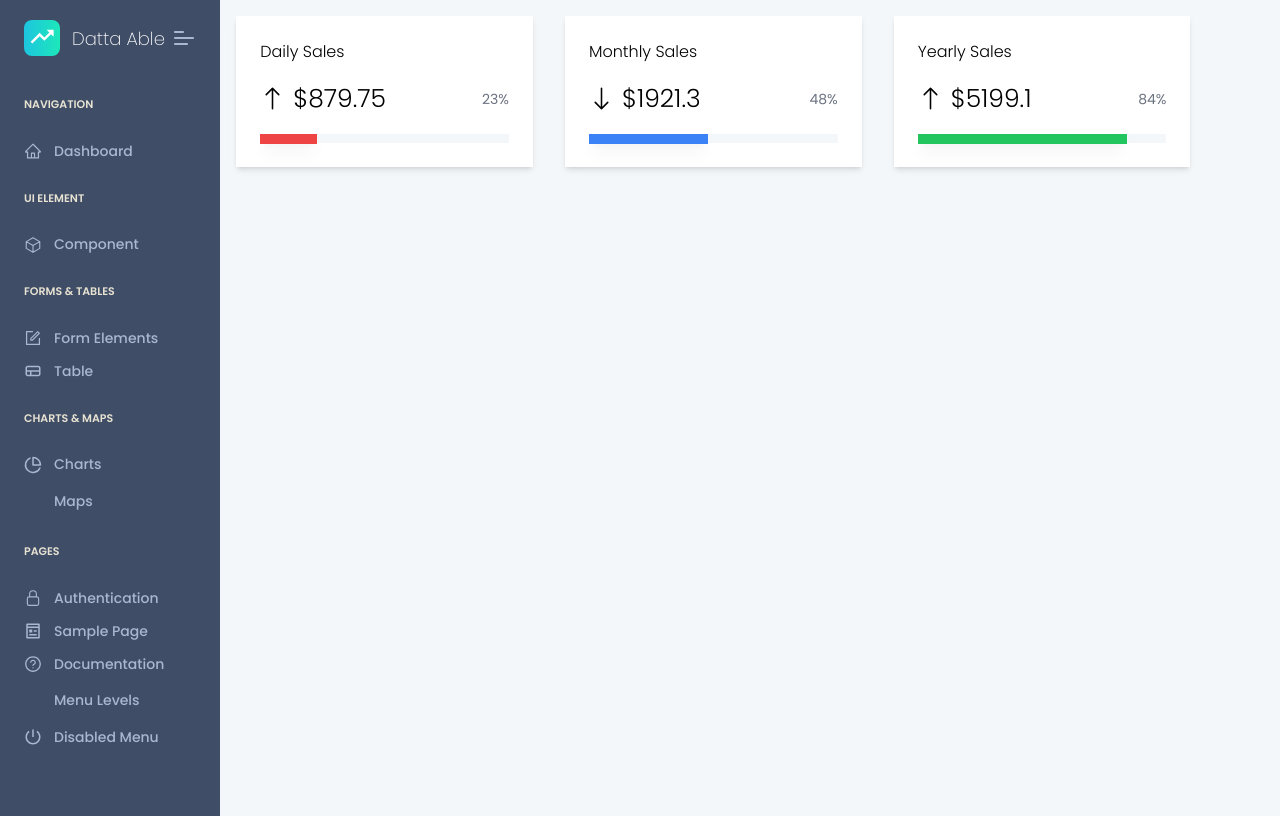
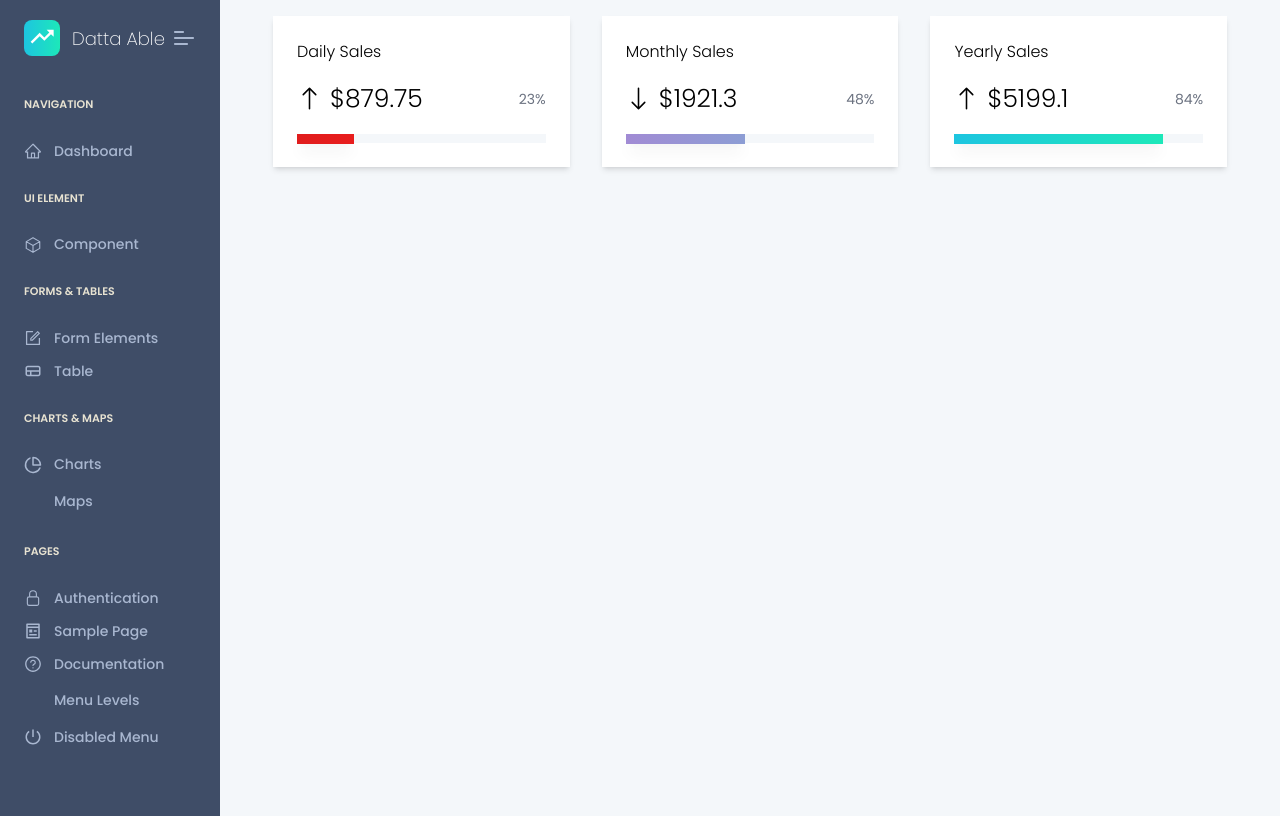
Before and after one commit to bigyan-sapkota/14_DATA_ABLE, a React (Vite) app: page / in a window 1280 px wide. Built offline with nearby package versions, Linux system fonts and the light colour scheme; some icons are missing.

Commit message:
completed sales bar

```diff
--- a/src/components/Sales.jsx
+++ b/src/components/Sales.jsx
@@ -30,7 +30,7 @@ const salesItems = [
 
 const Sales = () => {
   return (
-    <div className="flex min-w-full mx-auto">
+    <div className="flex w-full justify-center">
       {salesItems.map((item, i) => {
         return (
           <div
--- a/src/containers/ProgressBar.jsx
+++ b/src/containers/ProgressBar.jsx
@@ -2,11 +2,11 @@ import React from "react";
 
 const ProgressBar = ({ progressNum }) => {
   const progressBarColor =
-    progressNum >= 25 && progressNum < 75
-      ? "bg-blue-500"
-      : progressNum >= 75
-      ? "bg-green-500"
-      : "bg-red-500";
+    progressNum >= 0 && progressNum < 25
+      ? "red-gradient"
+      : progressNum >= 25 && progressNum < 75
+      ? "purple-gradient"
+      : "blue-gradient";
 
   return (
     <div className="w-full">
--- a/src/index.css
+++ b/src/index.css
@@ -6,6 +6,15 @@
 
 body {
   font-family: "Poppins", sans-serif;
+}
+
+.red-gradient {
+  background: rgb(224, 29, 29);
+  background: linear-gradient(
+    90deg,
+    rgba(224, 29, 29, 1) 0%,
+    rgba(232, 29, 29, 1) 100%
+  );
 }
 
 .blue-gradient {
```
